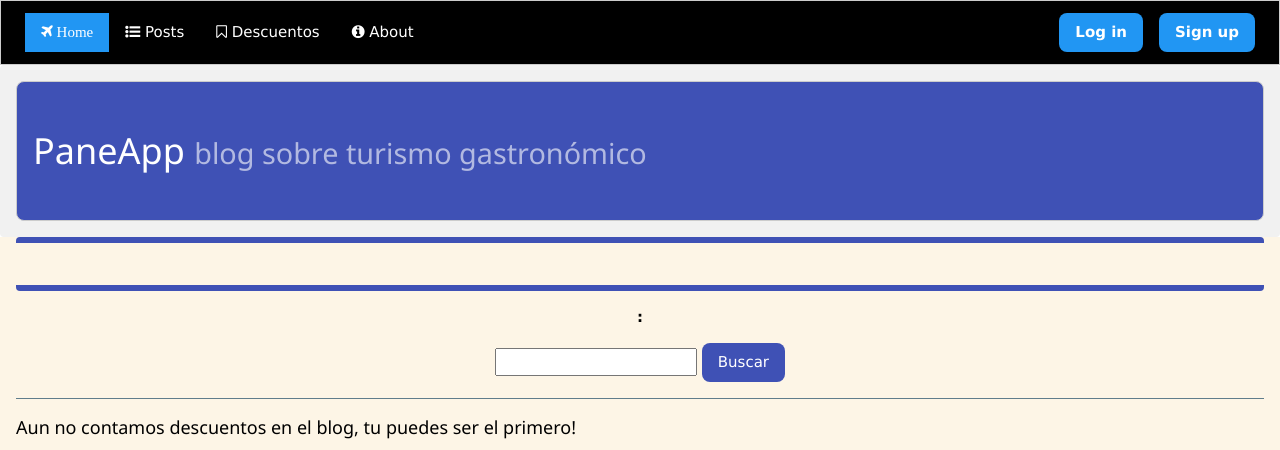
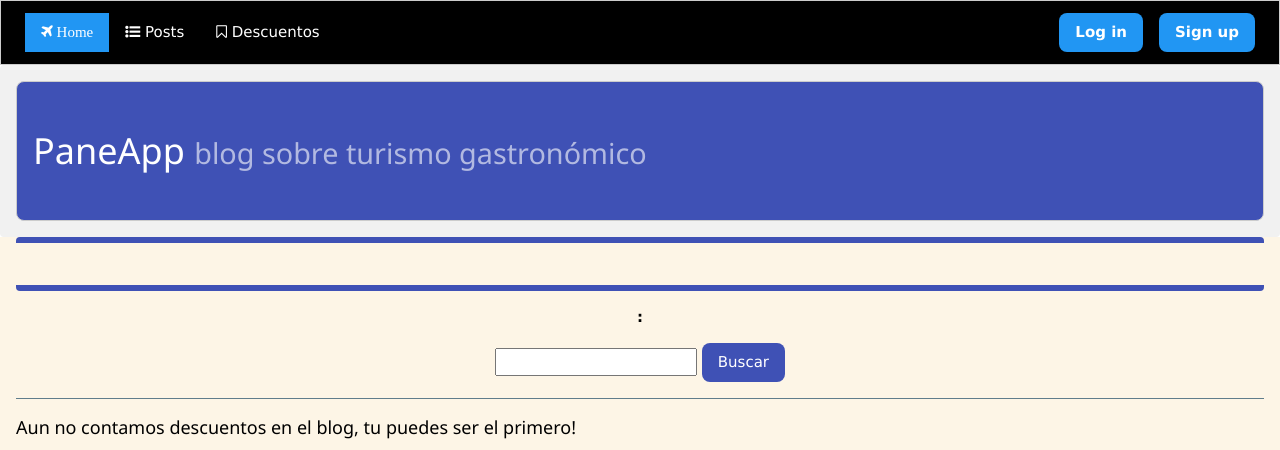
Before and after one commit to janto24/BlogPane, a Django app: template PaneApp/templates/PaneApp/desc.html in a window 1280 px wide. Shown: the top 450 px of the page. Run offline with Django 4.2, Linux system fonts and the light colour scheme; the template is opened without the code that fills it, so the values that code supplies are empty.

Commit message:
detalles

```diff
--- a/PaneApp/templates/PaneApp/components/navbar.html
+++ b/PaneApp/templates/PaneApp/components/navbar.html
@@ -5,9 +5,7 @@
     <a href="{% url 'PaneApp:Posts' %}" class="w3-bar-item w3-button"><i class="fa fa-list-ul"></i> Posts</a>
     <a href="{% url 'PaneApp:Desc' %}" class="w3-bar-item w3-button"><i class="fa fa-bookmark-o"></i> Descuentos</a>
 
-    <a href="{% url 'PaneApp:About' %}" class="w3-bar-item w3-button"><i class="fa fa-info-circle"></i> About</a>
-
-    <!-- Dropdown list -->
+     <!-- Dropdown list -->
     {% if user.is_authenticated %}
         <div class="w3-dropdown-hover w3-right">
 
```
